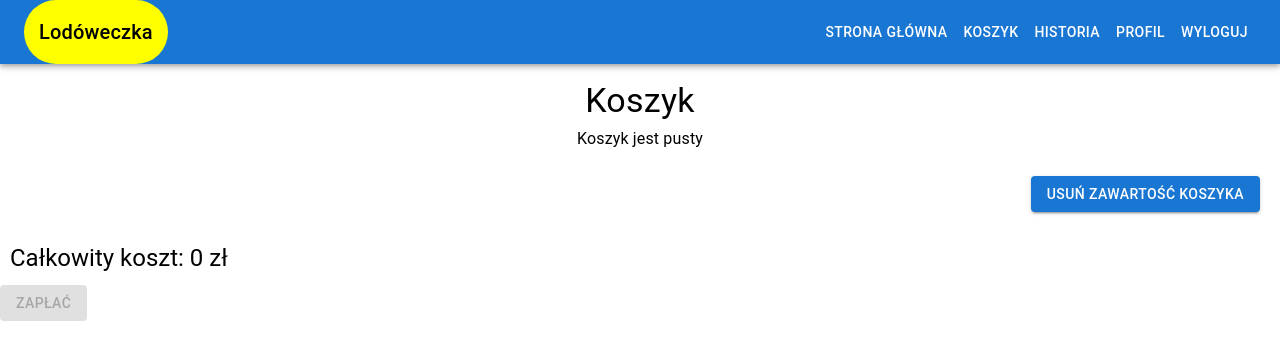
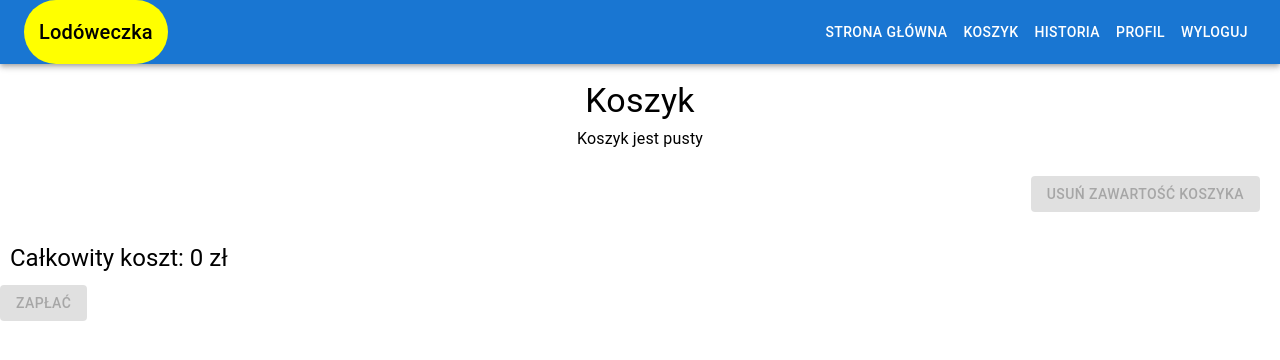
Before and after one commit to BlackRaven18/home-appliance-shop, a React (Create React App) app in the folder Frontend/: page /shoppingcart in a window 1280 px wide. Shown: the top 360 px of the page. Built offline with nearby package versions, Linux system fonts and the light colour scheme; sample sign-in values are in the browser's storage; what react-native would draw is missing.

Commit message:
fix: disable clear cart button when cart is empty

```diff
--- a/Frontend/src/router/router.tsx
+++ b/Frontend/src/router/router.tsx
@@ -40,7 +40,6 @@ const router = createBrowserRouter([
             element={<Login />}
             redirectPath="/loginhome"
             allowLoggedInUser={false} />
-        //<Login />,
     },
     {
         path: "/register",
@@ -48,7 +47,6 @@ const router = createBrowserRouter([
             element={<Register />}
             redirectPath="/loginhome"
             allowLoggedInUser={false} />
-        //<Register />,
     },
     {
         path: "/home",
@@ -56,7 +54,6 @@ const router = createBrowserRouter([
             element={<Home />}
             redirectPath="/loginhome"
             allowLoggedInUser={false} />
-        //<Home />,
     },
     {
         path: "/productdetails",
--- a/Frontend/src/view/ShoppingCart/ShoppingCart.tsx
+++ b/Frontend/src/view/ShoppingCart/ShoppingCart.tsx
@@ -57,6 +57,7 @@ function ShoppingCart() {
         alignItems="center"
         margin='20px'
       >
+        {shoppingCart.productsNumber > 0 ? (
           <Button
             variant="contained"
             color="primary"
@@ -64,6 +65,17 @@ function ShoppingCart() {
           >
             Usuń zawartość koszyka
           </Button>
+
+        ) : (
+          <Button
+            disabled
+            variant="contained"
+            color="primary"
+            onClick={resetCart}
+          >
+            Usuń zawartość koszyka
+          </Button>
+        )}
       </Box>
 
       <Typography variant='h5' padding='10px'>
```
Lines whose indentation alone changed are shown as unchanged.
